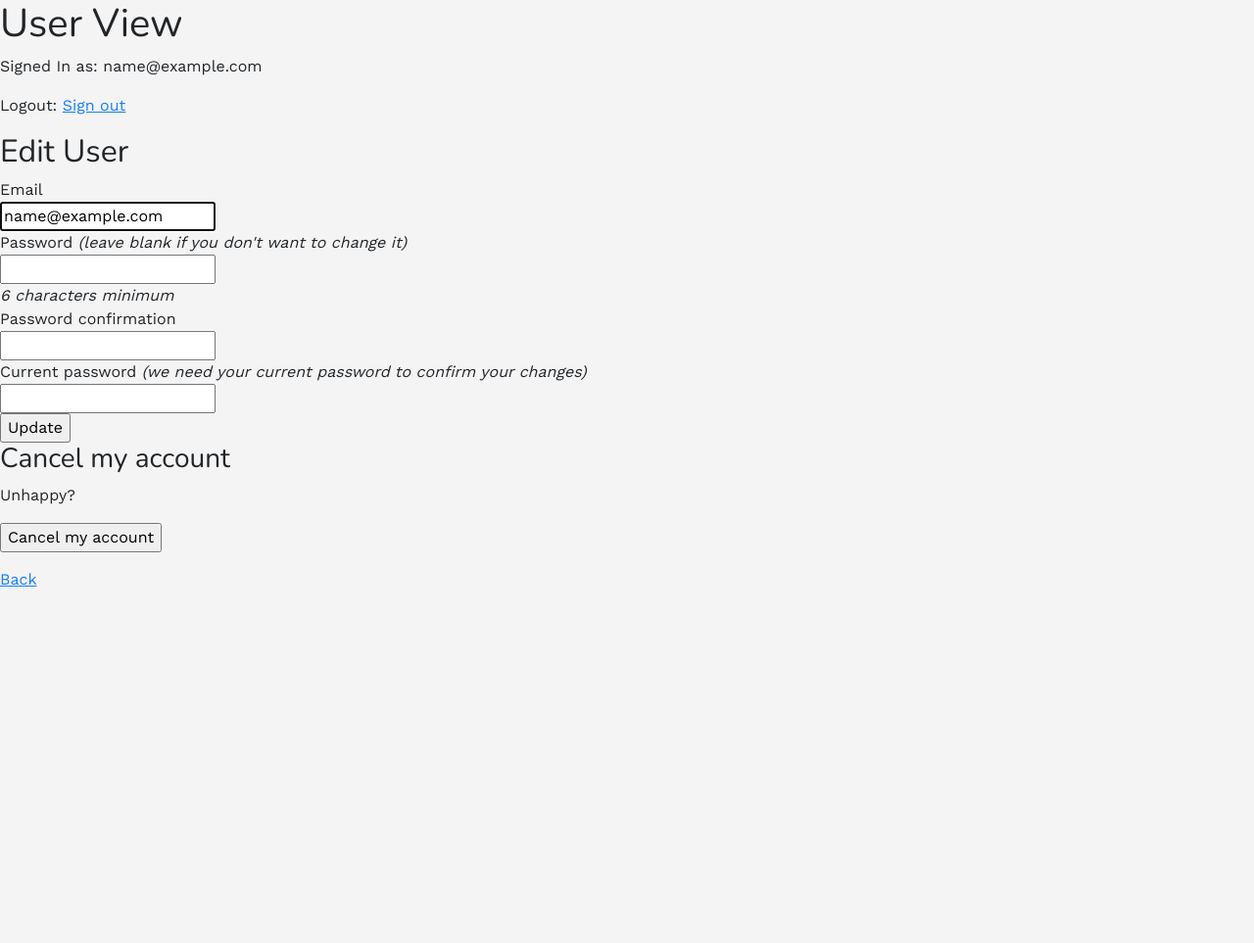
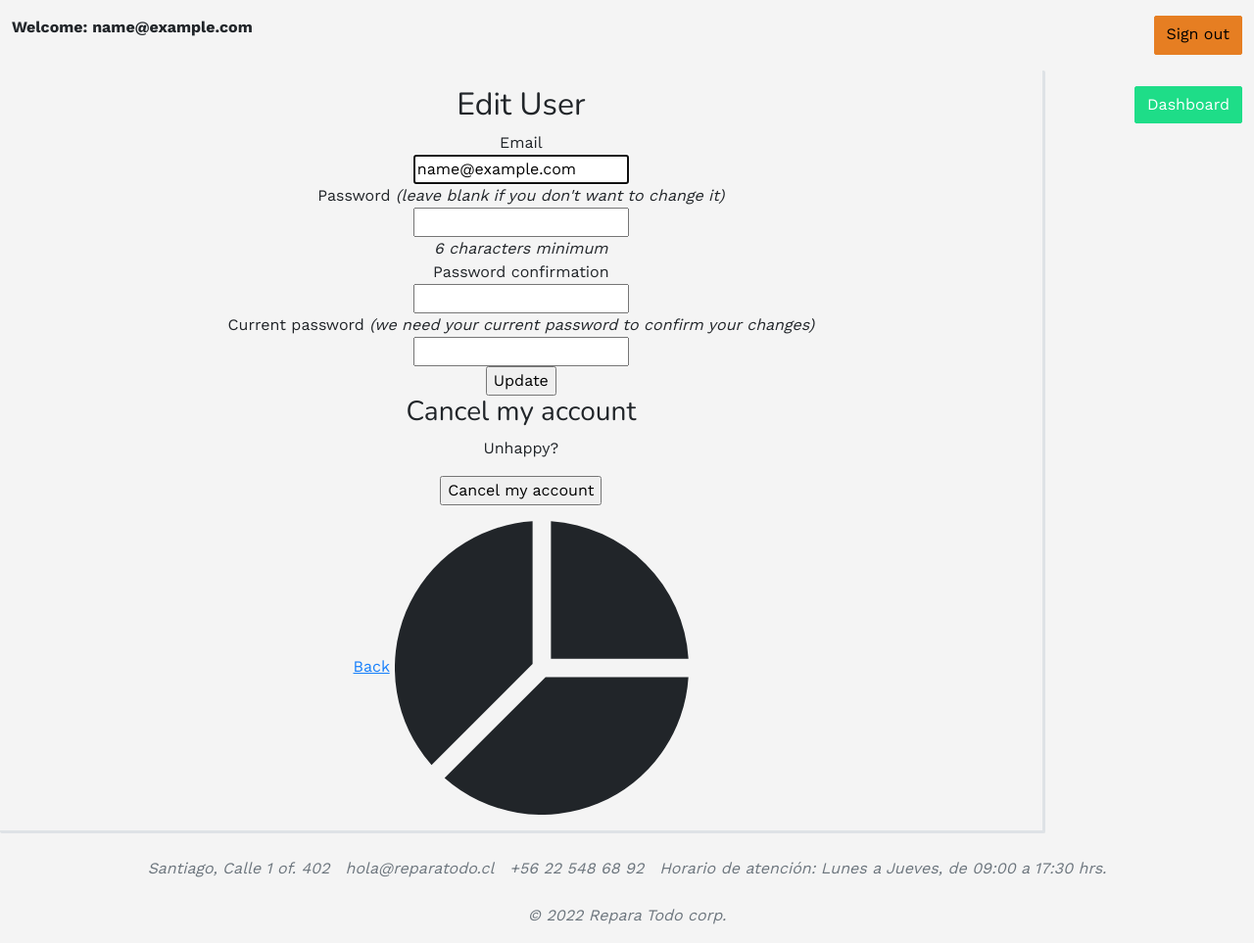
Before and after one commit to Yesenia1733/ruby-template, a Rails app: page /users/edit in a window 1280 px wide. Shown: the whole page at 98% size. Before the commit the page ends 599 px from the top, so only its background shows below. Run offline with Rails 7, Linux system fonts and the light colour scheme; the visitor is signed in with stand-in values (Sample User, id 1); style sheets or scripts are compiled from the project's sources; some libraries are stand-ins or nearby versions.

Commit message:
Layout End User
Layout End User

```diff
--- a/app/assets/stylesheets/config/_bootstrap_variables.scss
+++ b/app/assets/stylesheets/config/_bootstrap_variables.scss
@@ -21,3 +21,18 @@ $theme-colors: (
     "info": $yellow,
     "body-color": $gray
 );
+
+// Formato de documento para dejar Footer siempre abajo
+html {
+    height: 100%;
+}
+
+body {
+    display: flex;
+    flex-direction: column;
+    min-height: 100%
+}
+
+footer {
+    margin-top: auto;
+}
--- a/app/views/layouts/application.html.erb
+++ b/app/views/layouts/application.html.erb
@@ -5,21 +5,65 @@
     <meta name="viewport" content="width=device-width,initial-scale=1">
     <%= csrf_meta_tags %>
     <%= csp_meta_tag %>
-
     <%= stylesheet_link_tag 'application', media: 'all', 'data-turbolinks-track': 'reload' %>
     <%= javascript_pack_tag 'application', 'data-turbolinks-track': 'reload', defer: true %>
   </head>
 
-  <body>
-    <% if user_signed_in? %>
-      <h1>User View</h1>
-      <p>Signed In as: <%= current_user.email %></p>
-      <p>Logout: <%= link_to "Sign out", destroy_user_session_path, method: :delete, data: { confirm: 'Are you sure?'} %></p>
+	<body class="h-100">
+		<% if user_signed_in? %>
+<!--Header -->
+	<header>
+		<div class="container-fluid text-center mt-3">
+  			<div class="row">
+    			<div class="col-10">
+      				<p class="text-start fw-semibold">Welcome: <%= current_user.email %></p>
+    			</div>
+    			<div class="col-2 d-flex justify-content-end">
+    			<%= link_to "Sign out", destroy_user_session_path, class: "btn btn-warning mx-0",method: :delete, data: { confirm: 'Are you sure?'} %>
+    			</div>
+    		</div>
+	</header>
+<!-- End Header -->
+<!-- Main content & a-side -->
+	<main>
+		<div class="container-fluid text-center mt-3">
+  			<div class="row ">
+    			<div class="border-bottom border-end rounded-3 border-3 p-3 col-10">
+   					<%= yield %>
+        <!-- Borrar - Imagen de ejemplo - BORRAR -->
+      				<svg xmlns="http://www.w3.org/2000/svg" width="300" height="300" fill="currentColor" class="bi bi-pie-chart-fill" viewBox="0 0 16 16">
+  						<path d="M15.985 8.5H8.207l-5.5 5.5a8 8 0 0 0 13.277-5.5zM2 13.292A8 8 0 0 1 7.5.015v7.778l-5.5 5.5zM8.5.015V7.5h7.485A8.001 8.001 0 0 0 8.5.015z"/>
+					</svg>
+        <!-- Borrar - Imagen de ejemplo - BORRAR -->
+    			</div>
+    		<div class="col-2 d-flex nav justify-content-end">
+      			<ul class="nav flex-column">
+  					<li class="nav-item">
+  						<a class=" btn btn-success text-white mt-3" href="#">Dashboard</a>
+  					</li>
+				</ul>
+  			</div>
+		</div>
+	</main>
+<!-- End Main content & a-side -->
+<!-- Footer -->
+	<footer>
+		<div class="container-fluid text-center mt-3 fst-italic">
+    		<ul class="nav justify-content-center">
+    			<li class="nav-item"><p class="nav-link px-2 text-muted">Santiago, Calle 1 of. 402</p></li>
+    			<li class="nav-item"><p class="nav-link px-2 text-muted">hola@reparatodo.cl</p></li>
+    			<li class="nav-item"><p class="nav-link px-2 text-muted">+56 22 548 68 92</p></li>
+    			<li class="nav-item"><p class="nav-link px-2 text-muted">Horario de atención: Lunes a Jueves, de 09:00 a 17:30 hrs.</p></li>
+    		</ul>
+    		<p class="text-center text-muted">© 2022 Repara Todo corp.</p>
+		</div>
+	</footer>
+<!-- End Footer -->
     <% else %>
-      <h1 class="text-wtest">Guest View</h1>
-      <p>Vist Signin Page: <%= link_to "Sign in", new_user_session_path %></p>
-      <p>Vist Signup Page: <%= link_to "Sign up", new_user_registration_path %></p>
+    	<h1 class="text-wtest">Guest View</h1>
+    	<p>Vist Signin Page: <%= link_to "Sign in", new_user_session_path %></p>
+    	<p>Vist Signup Page: <%= link_to "Sign up", new_user_registration_path %></p>
+    <%= yield %>
     <% end %>
-    <%= yield %>
-  </body>
+	</body>
 </html>
```
